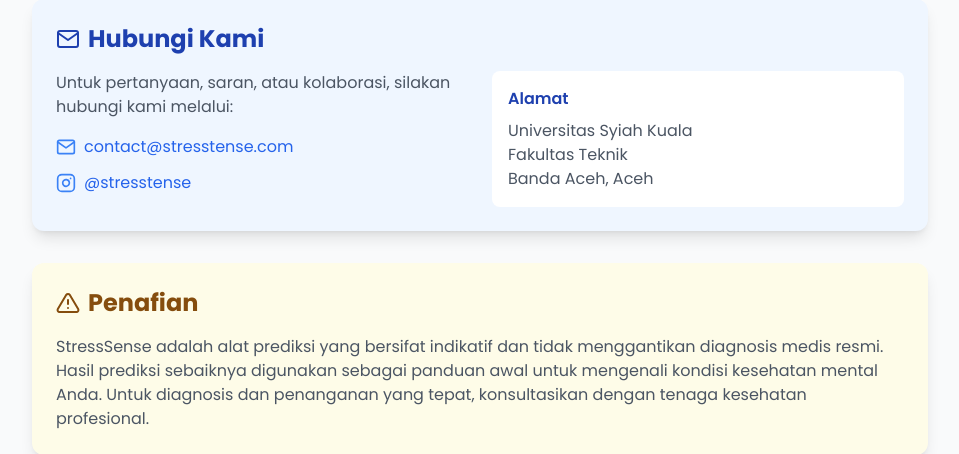
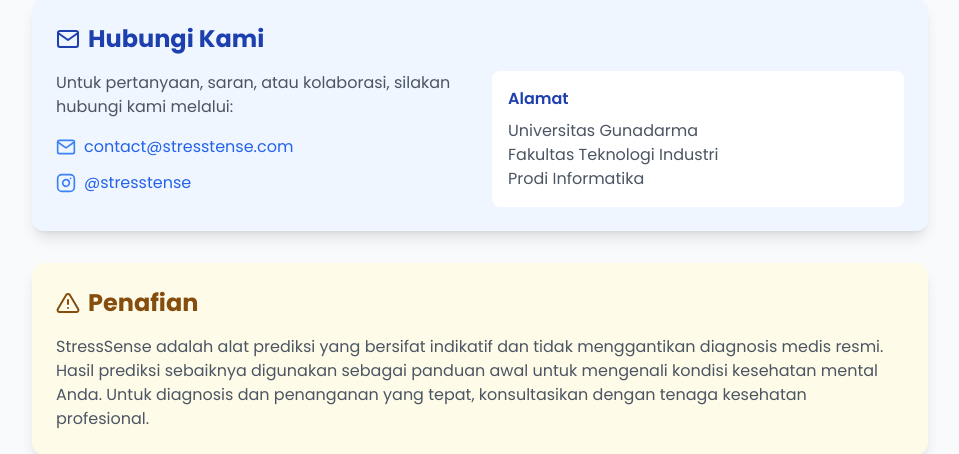
Before and after one commit to WeissDhi/stresssense, a Flask app: page /tentang in a window 1280 px wide. Shown: the part 1349-1803 px from the top of the page, without its empty margins (160-1119 px from the left). Run offline with Flask 3, Linux system fonts and the light colour scheme; parts of the project's set-up code (start-up, migrations or seed data) failed here and were passed over; some libraries are stand-ins or nearby versions.

Commit message:
Update tentang.html

```diff
--- a/templates/tentang.html
+++ b/templates/tentang.html
@@ -171,9 +171,9 @@
                 <div class="bg-white p-4 rounded-lg">
                     <h3 class="font-semibold text-blue-800 mb-2">Alamat</h3>
                     <p class="text-gray-600">
-                        Universitas Syiah Kuala<br>
-                        Fakultas Teknik<br>
-                        Banda Aceh, Aceh
+                        Universitas Gunadarma<br>
+                        Fakultas Teknologi Industri<br>
+                        Prodi Informatika
                     </p>
                 </div>
             </div>
```
